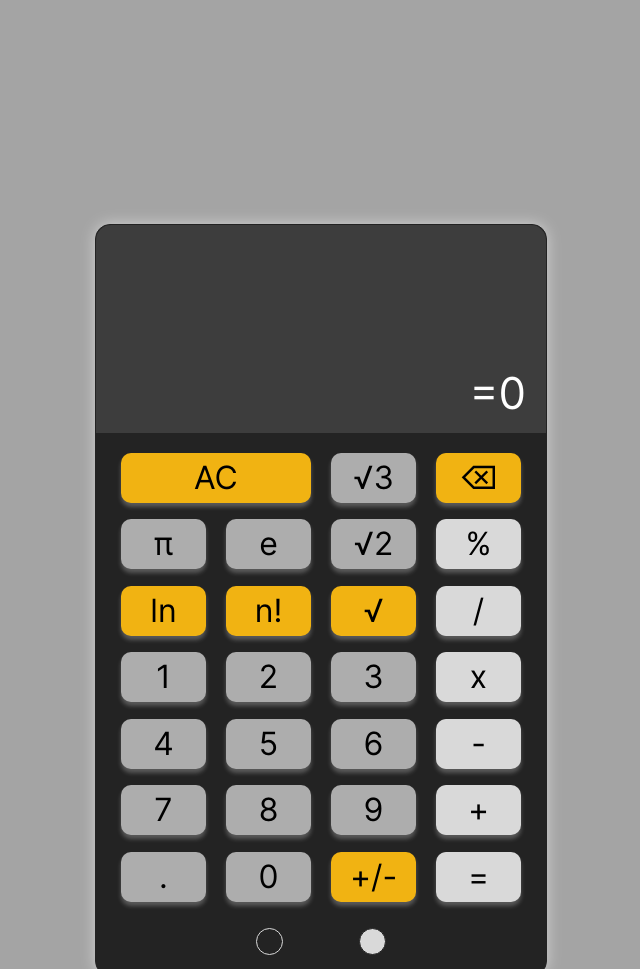
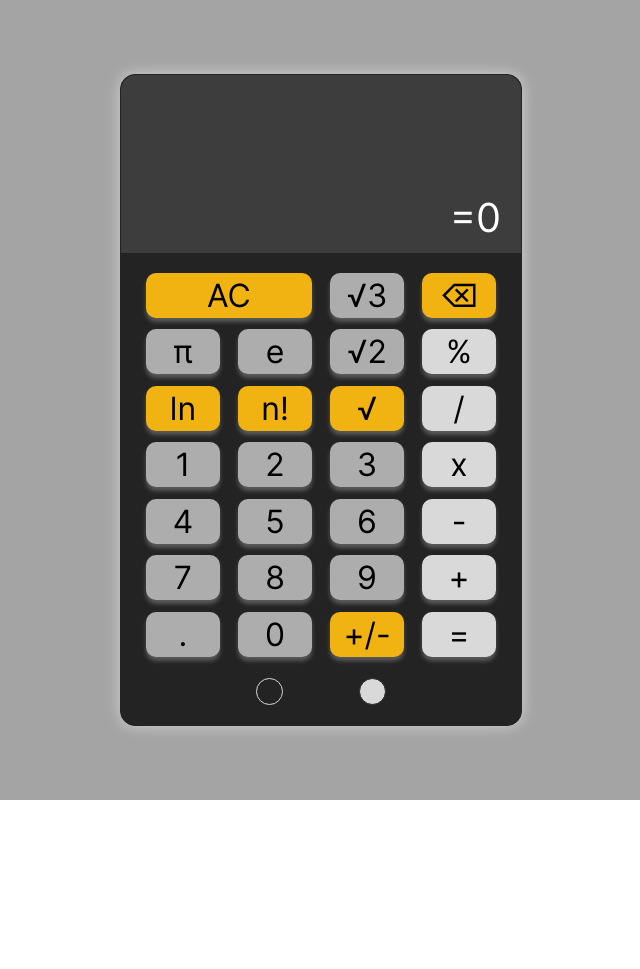
Before and after one commit to PblCbGomel/calculator-JS, a plain HTML site: page index.html in a window 1280 px wide. Shown: the top 969 px of the page, without its empty margins (319-959 px from the left). After the commit the page ends 800 px from the top, so only its background shows below. Drawn offline with Linux system fonts and the light colour scheme.

Commit message:
fix: adaptive fixed

```diff
--- a/styles/index.css
+++ b/styles/index.css
@@ -14,15 +14,15 @@ main {
   align-items: center;
   justify-content: center;
   width: 100%;
-  height: 1200px;
+  height: 100vh;
 
   background-color: rgb(164, 164, 164);
 }
 
 .calculator-wrapper-dark,
 .calculator-wrapper-ligth {
-  width: 450px;
-  height: 750px;
+  width: 400px;
+  height: 650px;
   border-radius: 15px;
 
   display: flex;
@@ -85,14 +85,13 @@ main {
 
 .input-ligth *,
 .input-dark * {
-  font-size: 36px;
   line-height: 48px;
   max-width: 420px;
 }
 
 .actions-wrapper-dark .result,
 .actions-wrapper-ligth .result {
-  line-height: 60px;
+  line-height: 50px;
   max-width: 420px;
 
   text-align: right;
@@ -101,11 +100,11 @@ main {
 }
 
 .main-text {
-  font-size: 44px;
+  font-size: 40px;
 }
 
 .secondary-text {
-  font-size: 36px;
+  font-size: 32px;
 }
 
 .actions-wrapper-dark .result {
@@ -139,12 +138,12 @@ main {
 
 .btn-dark,
 .btn-ligth {
-  width: 85px;
-  height: 50px;
+  width: 74px;
+  height: 45px;
   border-radius: 10px;
 
   text-align: center;
-  line-height: 50px;
+  line-height: 45px;
   font-size: 32px;
 
   transition: 0.3s;
@@ -155,7 +154,7 @@ main {
 }
 
 .btn-clear-all {
-  width: 190px;
+  width: 166px;
 }
 
 .btn-orange {
```
